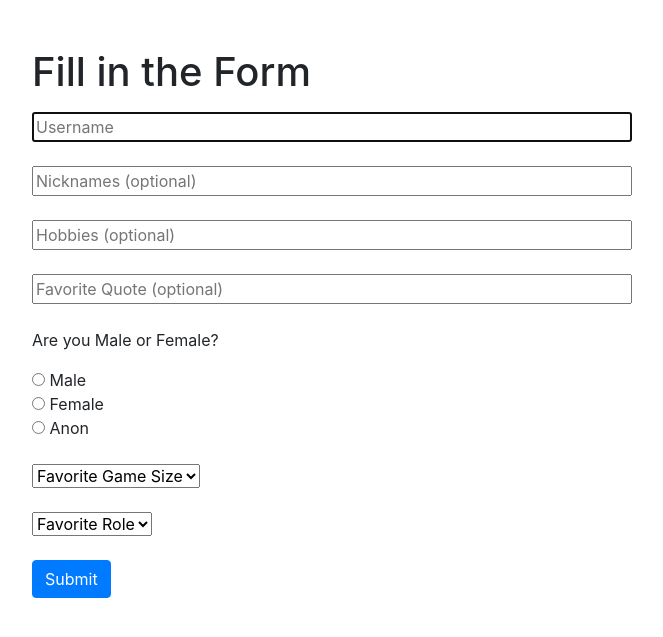
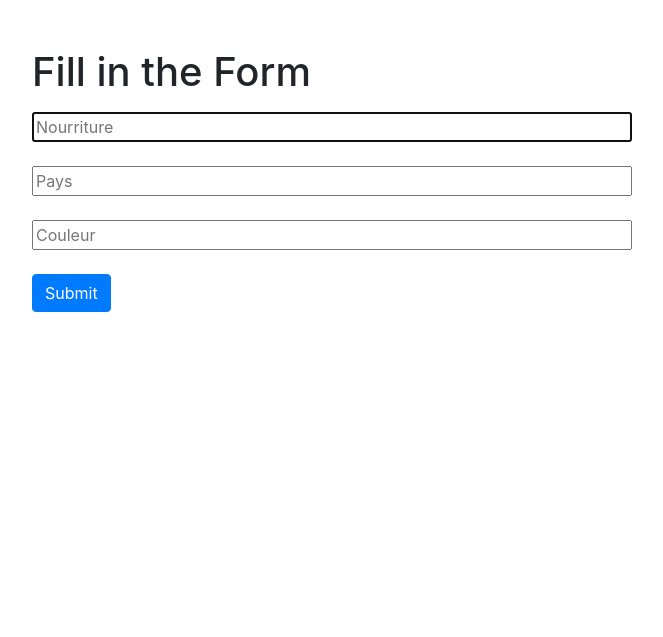
Before and after one commit to paola-md/encuesta-cdmx, a Flask app: page /form in a window 1280 px wide. Shown: the part 60-697 px from the top of the page, without its empty margins (16-679 px from the left). Run offline with Flask 2, Linux system fonts and the light colour scheme; some libraries are stand-ins or nearby versions.

Commit message:
frances comida

```diff
--- a/application.py
+++ b/application.py
@@ -1,11 +1,14 @@
 # -*- coding: utf-8 -*-
-import cs50
+#import cs50
 import csv
 import os
 import datetime
 import sqlite3
+import psycopg2
 
-conn = sqlite3.connect("survey.db")
+DATABASE_URL = os.environ['postgres://alvtpzycglidaz:c141b7b9607ef4fe357461796c5252e6b505ad9407fb1c2cfa0cd094b3a05e30@ec2-107-22-222-161.compute-1.amazonaws.com:5432/dco646ec5hp31h']
+conn = psycopg2.connect(DATABASE_URL, sslmode='require')
+conn.autocommit = True
 cursor = conn.cursor()
 print("Opened database successfully")
 
@@ -40,37 +43,33 @@ def get_form():
 
 @app.route("/form", methods=["POST"])
 def post_form():
-    name = request.form.get("name")
-    nick = request.form.get("nick")
-    hobby = request.form.get("hobby")
-    quote = request.form.get("quote")
-    size = request.form.get("size")
-    gender = request.form.get("gender")
-    role = request.form.get("role")
-    date = str(datetime.date.today())
-    if not name or not size or not gender or not role:
+    comida = request.form.get("comida")
+    pais = request.form.get("pais")
+    color = request.form.get("color")
+
+    #date = str(datetime.date.today())
+    if not comida or not pais or not color:
         return render_template("error.html", message="Please fill in all values!")
-    # file = open("survey.csv","a")
-    # writer = csv.writer(file)
-    # writer.writerow((name, nick, gender, hobby, quote, role, date))
-    # file.close()
-    with sqlite3.connect("survey.db") as con:
-        cur = con.cursor();
-        cur.execute("INSERT INTO players(name, nick, hobby, quote, gender, size, role, date) VALUES(?,?,?,?,?,?,?,?)",(name, nick, hobby, quote, gender, size, role, date));
-        con.commit();
+
+    conn = psycopg2.connect(DATABASE_URL, sslmode='require')
+    with conn.cursor() as cursor:
+        sql_instr = "insert into preferences(nourriture,pays, couleur) VALUES(\"" + str(comida)+ "\", \""+str(pais)+"\", \""+str(color) +"\")"
+        cursor.execute(sql_instr)
+        conn.commit()
+        conn.close()
+
     return redirect("/sheet")
 
 @app.route("/sheet", methods=["GET"])
 def get_sheet():
-    # file = open("survey.csv", "r")
-    # reader = csv.reader(file)
-    #students = list(reader)
-    with sqlite3.connect("survey.db") as con:
-        cur = con.cursor();
-        students = cur.execute("SELECT * FROM players");
-        con.commit();
+
+    conn = psycopg2.connect(DATABASE_URL, sslmode='require')
+    with conn.cursor() as cursor:
+        students = cursor.execute("SELECT * FROM preferences");
+        conn.commit()
         return render_template("survey.html", students=students)
-        con.close();
+        conn.close()
+
 
 if __name__ == '__main__':
     # Bind to PORT if defined, otherwise default to 5000.
--- a/templates/form.html
+++ b/templates/form.html
@@ -9,37 +9,9 @@
     <form action="/form" method="post">
 
         <!-- TODO -->
-        <input autocomplete="off" name="name" class="mytext" placeholder="Username" type="text" autofocus><br><br>
-        <input autocomplete="off" name="nick" class="mytext" placeholder="Nicknames (optional)" type="text"><br><br>
-        <input autocomplete="off" name="hobby" class="mytext" placeholder="Hobbies (optional)" type="text"><br><br>
-        <input autocomplete="off" name="quote" class="mytext" placeholder="Favorite Quote (optional)" type="text"><br><br>
-
-        <p>Are you Male or Female?</p>
-        <input type="radio" name="gender" value="Male"> Male<br>
-        <input type="radio" name="gender" value="Female"> Female<br>
-        <input type="radio" name="gender" value="Anon"> Anon<br><br>
-
-        <select name="size">
-            <option disabled selected value="Favorite Game Size">Favorite Game Size</option>
-            <option value="5p">5p</option>
-            <option value="6p">6p</option>
-            <option value="7p">7p</option>
-            <option value="8p">8p</option>
-            <option value="9p">9p</option>
-            <option value="10p">10p</option>
-        </select><br><br>
-
-        <select name="role">
-            <option disabled selected value="Favorite Role">Favorite Role</option>
-            <option value="Merlin">Merlin</option>
-            <option value="Percival">Percival</option>
-            <option value="VT">VT</option>
-            <option value="Morgana">Morgana</option>
-            <option value="Assassin">Assassin</option>
-            <option value="Spy">Spy</option>
-            <option value="Mordred">Mordred</option>
-            <option value="Oberon">Oberon</option>
-        </select><br><br>
+        <input autocomplete="off" name="comida" class="mytext" placeholder="Nourriture" type="text" autofocus><br><br>
+        <input autocomplete="off" name="pais" class="mytext" placeholder="Pays" type="text"><br><br>
+        <input autocomplete="off" name="color" class="mytext" placeholder="Couleur" type="text"><br><br>
 
         <!-- http://getbootstrap.com/docs/4.1/components/buttons/ -->
         <button class="btn btn-primary" type="submit">Submit</button>
```
Also changed, not shown: templates/survey.html (+4 -15 lines).
